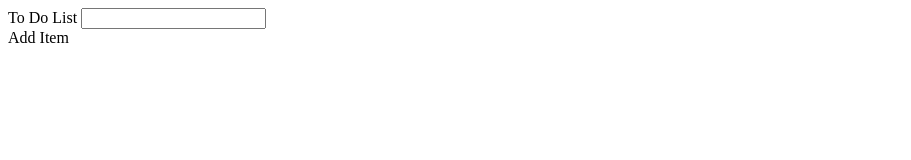
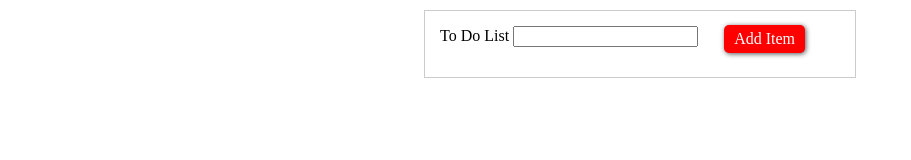
Before and after one commit to MusaHasan/ToDo-List, a plain HTML site: page index.html in a window 1280 px wide. Shown: the whole page, without its empty margins (0-911 px from the left). Drawn offline with Linux system fonts and the light colour scheme.

Commit message:
Update index.html

```diff
--- a/index.html
+++ b/index.html
@@ -5,7 +5,7 @@
     <meta name="viewport" content="width=device-width, initial-scale=1.0">
     <meta http-equiv="X-UA-Compatible" content="ie=edge">
     <title>Document</title>
-    <link rel="stylesheet" href="assets/css/style2.css">
+    <link rel="stylesheet" href="assets/css/style.css">
 </head>
 <body>
     <div class="wrapper">
```
